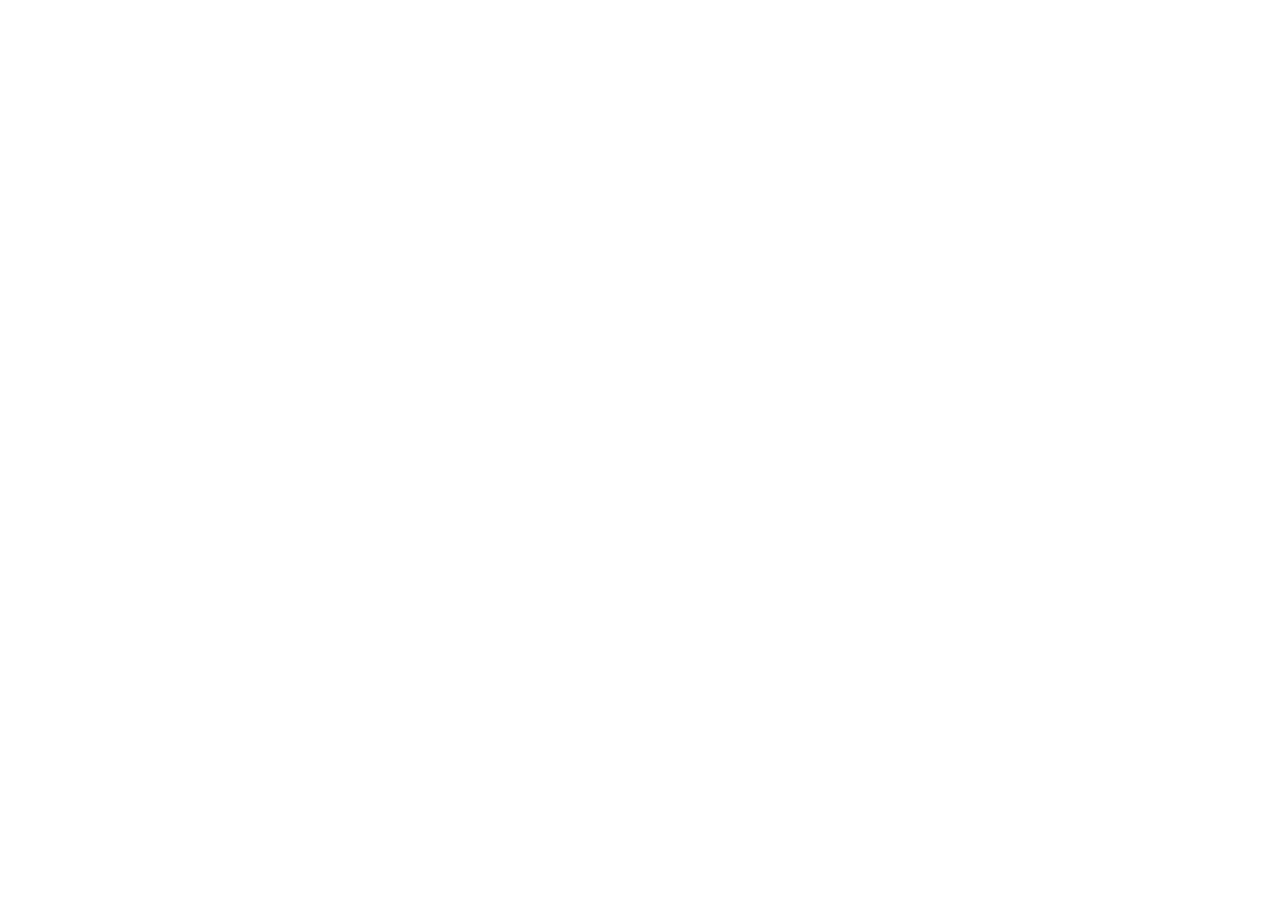
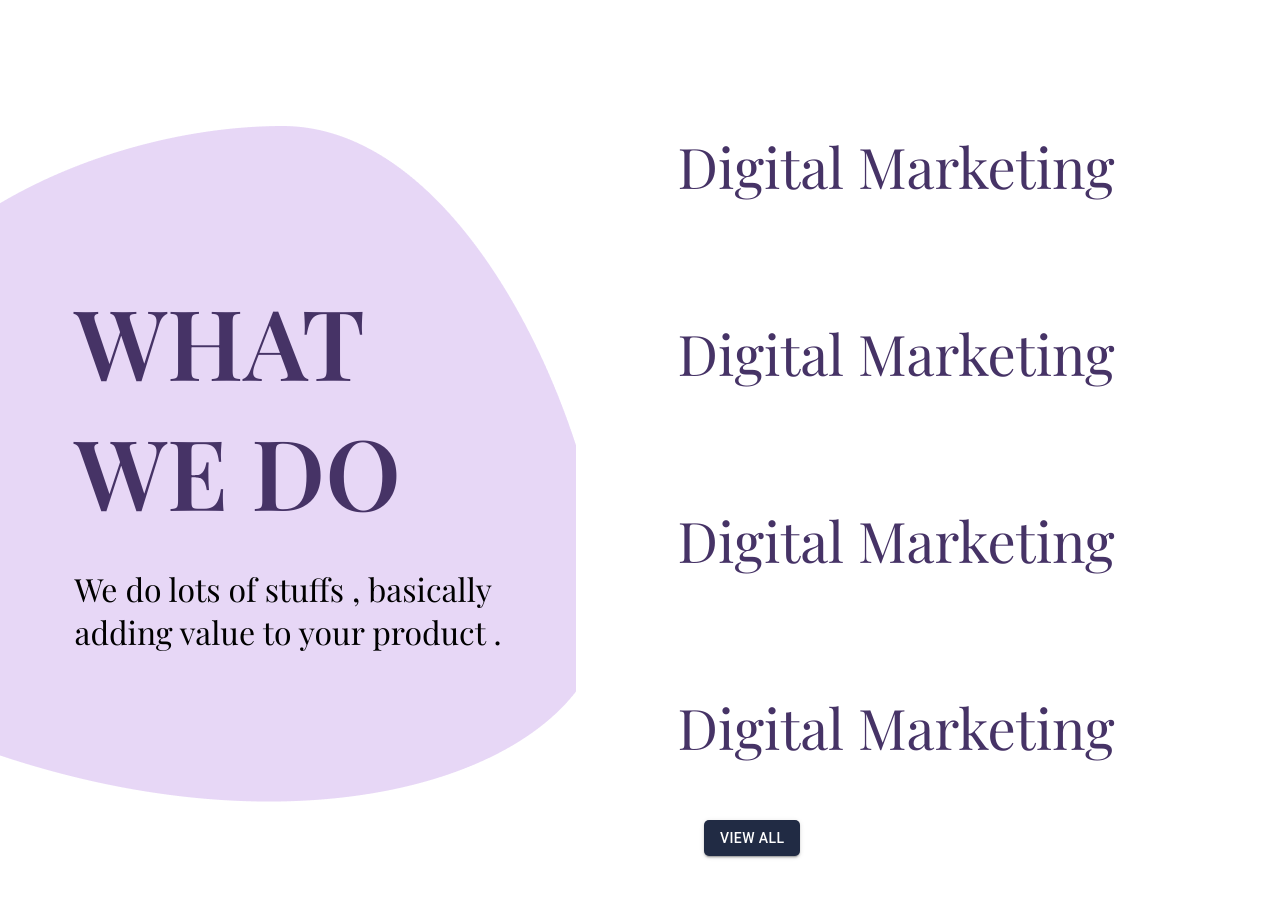
Before and after one commit to JayantDwivedi/kartik-assignment, a React (Create React App) app: page / in a window 1280 px wide. Shown: the part 1220-2118 px from the top of the page. Before the commit the page ends 1196 px from the top, so only its background shows below. Built offline with nearby package versions, Linux system fonts and the light colour scheme; a web font is replaced by a local one.

Commit message:
feat: what we do section

```diff
--- a/src/App.tsx
+++ b/src/App.tsx
@@ -1,5 +1,6 @@
 import Header from "./components/Header";
 import HeroSection from "./components/HeroSection";
+import WhatWeDo from "./components/WhatWeDo";
 import WhoWeAre from "./components/WhoWeAre";
 
 function App() {
@@ -8,6 +9,7 @@ function App() {
       <Header />
       <HeroSection />
       <WhoWeAre />
+      <WhatWeDo />
     </>
   );
 }
--- /dev/null
+++ b/src/components/WhatWeDo/index.tsx
@@ -0,0 +1,35 @@
+import { Button } from "@mui/material";
+import React from "react";
+import styles from "./styles.module.scss";
+
+const WhatWeDo = () => {
+  return (
+    <div className={styles.container}>
+      <div className={styles.innerContainer}>
+        <div className={styles.leftContainer}>
+          <div>
+            <p className={styles.largeHeading}>
+              What
+              <br /> we do
+            </p>
+            <p className={styles.desText}>
+              We do lots of stuffs , basically
+              <br />
+              adding value to your product .
+            </p>
+          </div>
+        </div>
+        <div className={styles.rightContainer}>
+          {[1, 2, 3, 4].map((ele: number) => (
+            <p className={styles.digitalMarketing}>Digital Marketing</p>
+          ))}
+          <div className={styles.btnContainer}>
+            <Button variant="contained">View All</Button>
+          </div>
+        </div>
+      </div>
+    </div>
+  );
+};
+
+export default WhatWeDo;
--- /dev/null
+++ b/src/components/WhatWeDo/styles.module.scss
@@ -0,0 +1,48 @@
+@import "../../styles/mixins";
+@import "../../styles/colors";
+
+.container {
+  margin: 6rem 0;
+
+  .innerContainer {
+    display: flex;
+
+    .leftContainer {
+      background-image: url("../../../public/images/leftSection.png");
+      background-repeat: no-repeat;
+      background-position: center;
+      // min-height: 700px;
+      width: 45%;
+      display: flex;
+      justify-content: center;
+      align-items: center;
+
+      .largeHeading {
+        font-size: 6.1rem;
+        color: $primary-text;
+        text-transform: uppercase;
+        margin: 2rem 0;
+        font-weight: 600;
+      }
+
+      .desText {
+        font-size: 2rem;
+      }
+    }
+    .rightContainer {
+      width: 50%;
+      display: flex;
+      justify-content: center;
+      align-items: center;
+      flex-direction: column;
+
+      .digitalMarketing {
+        color: $primary-text;
+        font-size: 3.5rem;
+      }
+      .btnContainer {
+        width: 60%;
+      }
+    }
+  }
+}
```
Also changed, not shown: public/images/leftSection.png (added).
